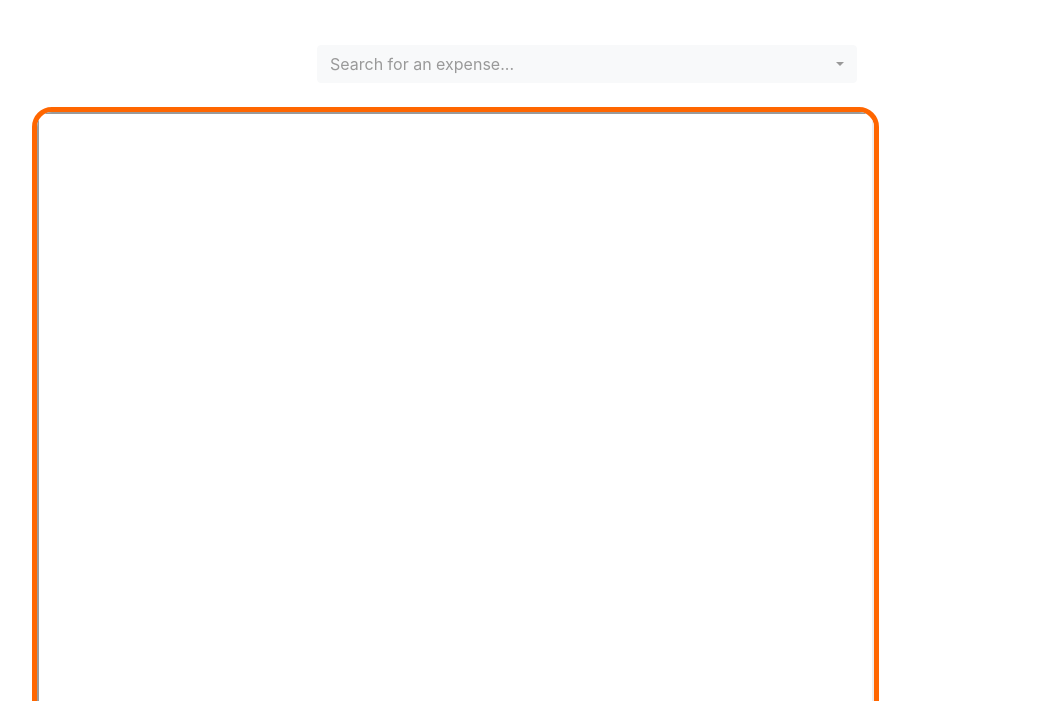
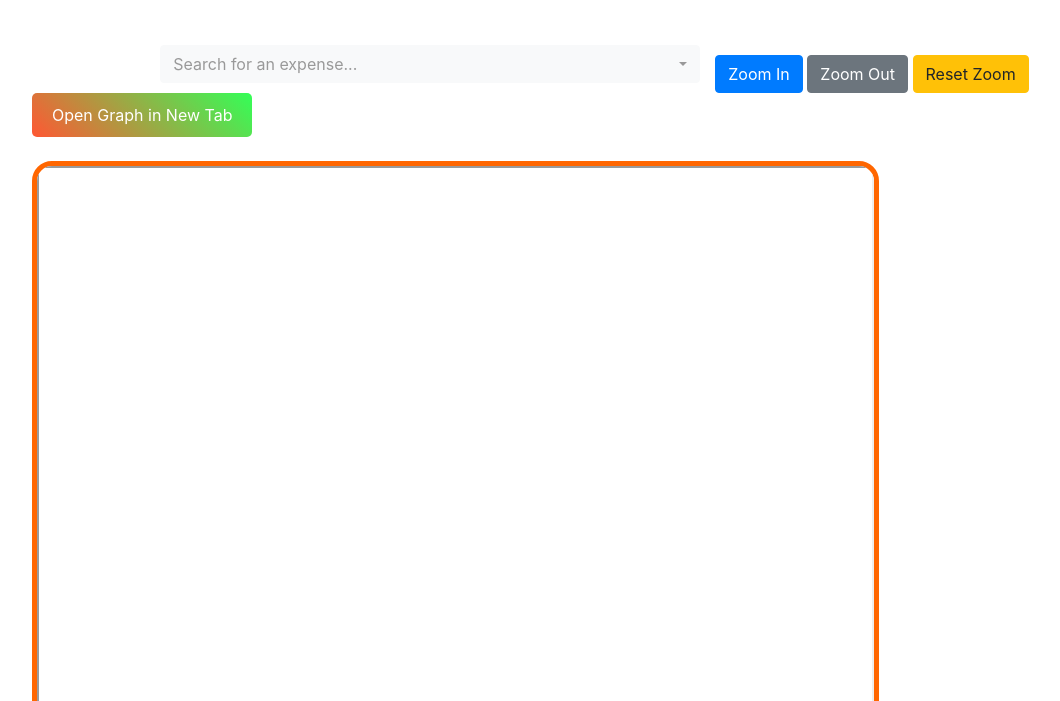
Before and after one commit to AYWM/household_expense_dashboard, a plain HTML site: page index.html in a window 1280 px wide. Shown: the part 99-800 px from the top of the page, without its empty margins (53-1113 px from the left). Drawn offline with nearby package versions, Linux system fonts and the light colour scheme.

Commit message:
Update index.html to have a button to allow viewing chart on new tab

```diff
--- a/index.html
+++ b/index.html
@@ -36,6 +36,18 @@
           text-align: center;
           margin-top: 10px;
      }
+     .gradient-button {
+          background: linear-gradient(45deg, #FF5733, #33FF57); /* Initial gradient colors */
+          border: none;
+          color: white;
+          padding: 10px 20px;
+          border-radius: 5px;
+          cursor: pointer;
+          transition: background 0.5s ease; /* Smooth color transition */
+     }
+     .gradient-button:hover {
+          background: linear-gradient(45deg, #33FF57, #5733FF); /* Hover gradient colors */
+     }
     </style>
 
 </head>
@@ -48,6 +60,17 @@
                 <select id="expenseSelector" class="selectpicker form-control" data-live-search="true" title="Search for an expense...">
                 </select>
             </div>
+          <!-- Zoom and Reset buttons -->
+           <div class="zoom-buttons">
+               <button class="btn btn-primary" id="zoomIn">Zoom In</button>
+               <button class="btn btn-secondary" id="zoomOut">Zoom Out</button>
+               <button class="btn btn-warning" id="resetZoom">Reset Zoom</button>
+           </div>
+          <div class="col-md-12">
+               <!-- Gradient button to open the selected URL -->
+               <button id="openUrlButton" class="gradient-button">Open Graph in New Tab</button>
+          </div>
+
         </div>
         <div class="row justify-content-center mt-4">
             <div class="col-md-12">
@@ -55,12 +78,7 @@
                  <div class="iframe-container">
                     <iframe frameborder="1" width="10737" height="945" seamless scrolling="yes" src="" id="expenseChart"></iframe>
                 </div>
-                  <!-- Zoom and Reset buttons -->
-                <div class="zoom-buttons">
-                    <button class="btn btn-primary" id="zoomIn">Zoom In</button>
-                    <button class="btn btn-secondary" id="zoomOut">Zoom Out</button>
-                    <button class="btn btn-warning" id="resetZoom">Reset Zoom</button>
-                </div>
+
             </div>
         </div>
     </div>
@@ -78,6 +96,18 @@
 
         // Initialize the Bootstrap Selectpicker dropdown
         const expenseSelector = document.getElementById("expenseSelector");
+         // Get the button element
+        const openUrlButton = document.getElementById("openUrlButton");
+
+         // Handle button click to open the selected URL
+        openUrlButton.addEventListener("click", () => {
+            const selectedUrl = expenseSelector.value;
+            if (selectedUrl) {
+                // Open the selected URL in a new tab/window
+                window.open(selectedUrl, '_blank');
+            }
+        });
+
         expenses.forEach(expense => {
             const option = document.createElement("option");
             option.text = expense.name;
```
Lines whose indentation alone changed are shown as unchanged.
